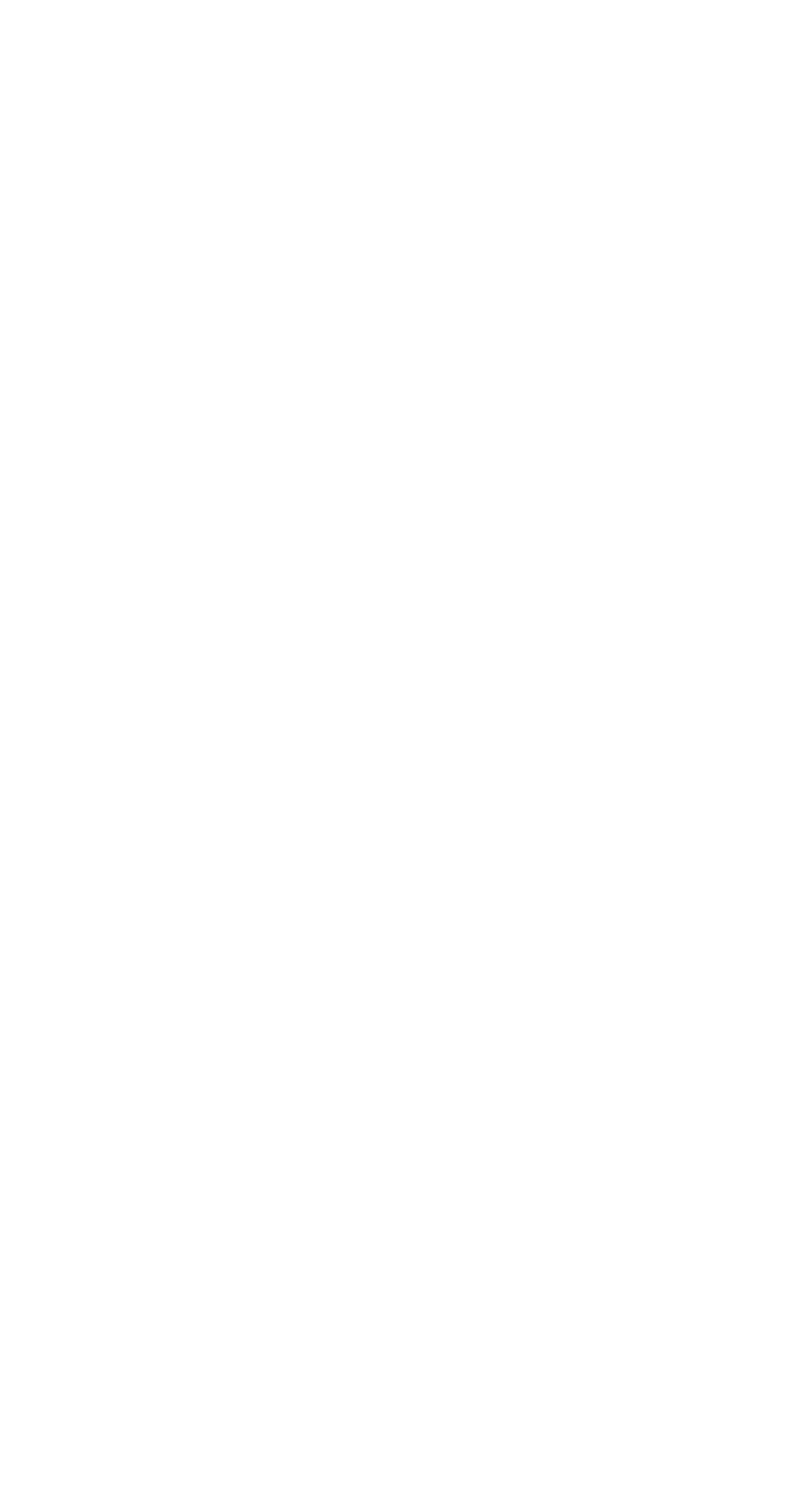
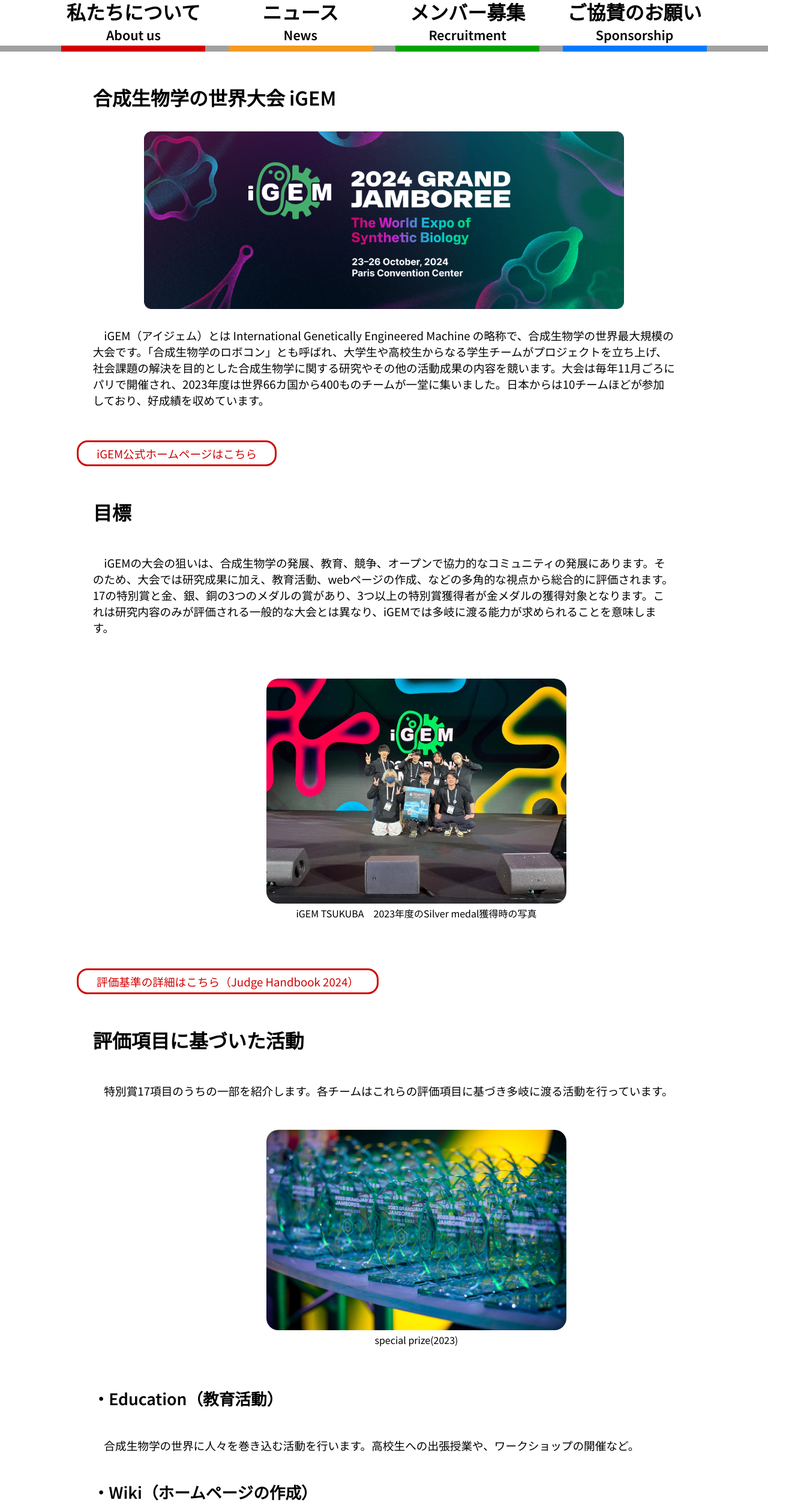
Before and after one commit to igem-tsukuba/igem-tsukuba.github.io, a React (Create React App) app: page /about/about_iGEM in a window 1280 px wide. Shown: the part 240-2760 px from the top of the page at 60% size, 1320 px wide, since content can reach past the window. Before the commit the page ends 800 px from the top, so only its background shows below. Built offline with nearby package versions, Linux system fonts and the light colour scheme.

Commit message:
About_iGEMの編集

```diff
--- a/src/pages/about_us/About_iGEM.tsx
+++ b/src/pages/about_us/About_iGEM.tsx
@@ -1,9 +1,101 @@
 import React from 'react';
-
+import UpperHeader from '../../components/header/UpperHeader';
+import Menu_Icon from '../../components/menu_icon/Menu_Icon';
+import Footer from '../../components/footer/Footer';
+import Header from '../../components/header/Header';
+import Subtitle from '../../components/subtitle/Subtitle';
+import Title from '../../components/title/Title';
+import Paragraph from '../../components/paragraph/Paragraph';
+import Button from '../../components/button/Button';
+import Image from '../../components/image/Image';
 
 const AboutIGEM: React.FC = () => {
     return (
+        <div>
         <p>WIP</p>
+        <UpperHeader/>
+        <Header
+            pageTitle='iGEMとは？'/>
+        <Title
+            text='合成生物学の世界大会 iGEM'/>
+        <Image
+            src='pages/about_us/About_iGEM/ticketBanner.webp'
+            alt='2024Jamboree'
+            caption=''
+            width={800}
+            height={100}
+            borderRadius={0}
+            margin='0px'/>
+        <Paragraph
+            text='　iGEM（アイジェム）とは International Genetically Engineered Machine の略称で、合成生物学の世界最大規模の大会です。「合成生物学のロボコン」とも呼ばれ、大学生や高校生からなる学生チームがプロジェクトを立ち上げ、社会課題の解決を目的とした合成生物学に関する研究やその他の活動成果の内容を競います。大会は毎年11月ごろにパリで開催され、2023年度は世界66カ国から400ものチームが一堂に集いました。日本からは10チームほどが参加しており、好成績を収めています。' />
+        <Button
+            label='iGEM公式ホームページはこちら'
+            textColor='#D20000'
+            link='https://igem.org' />
+
+
+        <Title
+            text='目標'/>
+        <Paragraph
+            text='　iGEMの大会の狙いは、合成生物学の発展、教育、競争、オープンで協力的なコミュニティの発展にあります。そのため、大会では研究成果に加え、教育活動、webページの作成、などの多角的な視点から総合的に評価されます。17の特別賞と金、銀、銅の3つのメダルの賞があり、3つ以上の特別賞獲得者が金メダルの獲得対象となります。これは研究内容のみが評価される一般的な大会とは異なり、iGEMでは多岐に渡る能力が求められることを意味します。' />
+        <Image
+            src='pages/about_us/About_iGEM/medal.webp'
+            alt='2023メダル獲得時の写真'
+            caption='iGEM TSUKUBA　2023年度のSilver medal獲得時の写真'
+            width={500}
+            height={300}
+            borderRadius={20}
+            margin="40px 20px 40px 10%"/>
+        <Button
+            label='評価基準の詳細はこちら（Judge Handbook 2024）'
+            textColor='#D20000'
+            link='https://static.igem.org/websites/competition/2024/judging/2024-igem-judge-handbook.pdf' />
+
+
+<Title
+            text='評価項目に基づいた活動' />
+        <Paragraph
+            text='　特別賞17項目のうちの一部を紹介します。各チームはこれらの評価項目に基づき多岐に渡る活動を行っています。'/>
+        <Image
+            src='pages/about_us/About_iGEM/specialprize.webp'
+            alt='special prize'
+            caption='special prize(2023)'
+            width={500}
+            height={300}
+            borderRadius={20}
+            margin="20px 20px 40px 10%"/>
+        <Subtitle
+            text='・Education（教育活動）'/>
+        <Paragraph
+            text='　合成生物学の世界に人々を巻き込む活動を行います。高校生への出張授業や、ワークショップの開催など。'/>
+        <Subtitle
+            text='・Wiki（ホームページの作成）'/>
+        <Paragraph
+            text='　「Wiki」とよばる大会が指定する活動紹介のホームページを作成します。文章、構成、デザイン全てを一から作成。プログラミングの技術が必要です。'/>
+        <Subtitle
+            text='・Presentation（発表）'/>
+        <Paragraph
+            text='　大会に向け、15分以内のビデオプレゼンテーションを作成します。発表はすべて英語で行います。プロジェクト自体の内容、ストーリー、構成、信憑性などが総合的に評価されます。'/>
+        <Subtitle
+            text='・Hardware / Software Tool（ツールの開発）'/>
+        <Paragraph
+            text='　研究に必要なハードウェアやソフトウェアの開発を行います。生成AIの作成など。'/>
+        <Subtitle
+            text='・Entrepreneurship（起業家精神）'/>
+        <Paragraph
+            text='　ビジネス的な視点で、ニーズに基づいた研究内容、実現性などを考えます。専門家に協力を仰ぐなど、積極的な活動が求められます。'/>
+
+        <Button
+            label='具体的な活動内容はこちら（iGEM TSUKUBAについて）'
+            textColor='#D20000'
+            link='http://localhost:3000/about/about_iGEM_TSUKUBA' />
+
+        <Paragraph
+            text='　他にも、評価基準には含まれませんが、研究活動や大会出場に必要な資金調達、宣伝活動なども独自に行います。\r\n　このように、様々な活動がこの大会では求められ、生物学以外の分野に長けた人材にも活躍の場があります。研究業界などで将来的に重要となるこのような総合的活動を学生のうちから経験できるのはこの大会の魅力の一つでしょう。'/>
+
+        <Footer/>
+
+        </div>
     );
 }
 
```
